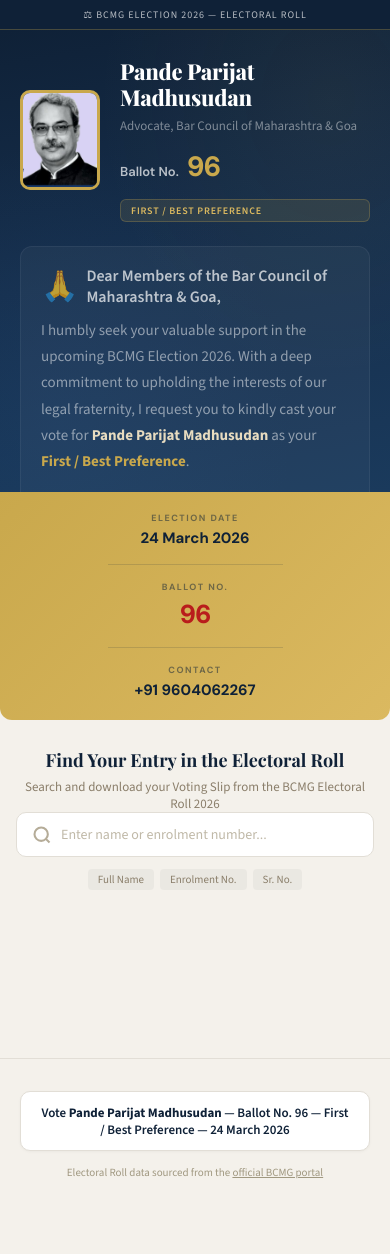
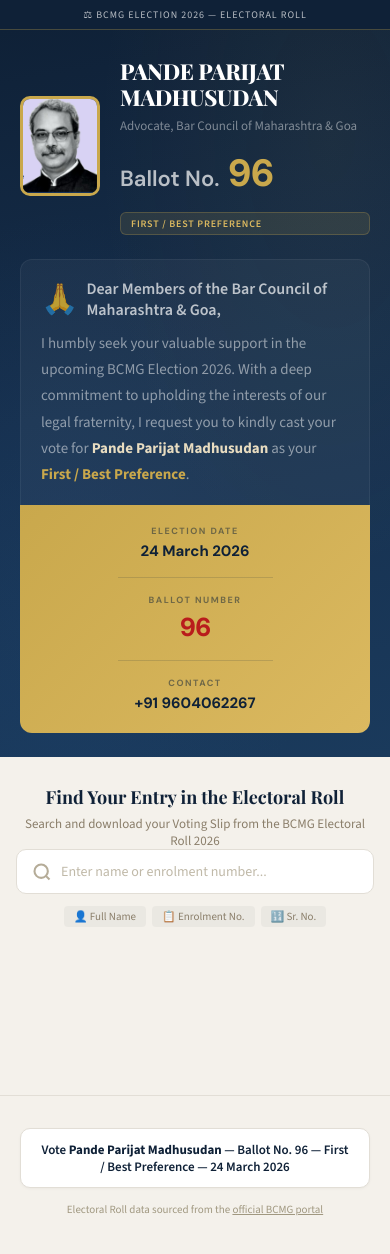
Before and after one commit to adityaspande1/bcmg-elections-2026-portal, a React (Vite) app: page /1 in a window 390 px wide. Shown: the top 1254 px of the page. Before the commit the page ends 1220 px from the top, so only its background shows below. Built offline with nearby package versions, Linux system fonts and the light colour scheme.

Commit message:
COlor Fix

```diff
--- a/src/components/GoldStrip.jsx
+++ b/src/components/GoldStrip.jsx
@@ -3,19 +3,19 @@
     <div className="gold-strip-wrapper">
       <div className="gold-strip">
         <div className="gold-strip-item">
-          <div className="gold-strip-label">Election Date</div>
+          <div className="gold-strip-label">ELECTION DATE</div>
           <div className="gold-strip-value">24 March 2026</div>
         </div>
         <div className="gold-strip-divider" />
         <div className="gold-strip-item">
-          <div className="gold-strip-label">Ballot No.</div>
+          <div className="gold-strip-label">BALLOT NUMBER</div>
           <div className="gold-strip-value gold-strip-ballot">
             {candidate.ballot_no}
           </div>
         </div>
         <div className="gold-strip-divider" />
         <div className="gold-strip-item">
-          <div className="gold-strip-label">Contact</div>
+          <div className="gold-strip-label">CONTACT</div>
           <div className="gold-strip-value">
             {candidate.mobile ? (
               <a
--- a/src/components/HeroSection.jsx
+++ b/src/components/HeroSection.jsx
@@ -9,7 +9,7 @@
     : parts[0].substring(0, 2).toUpperCase();
 }
 
-export default function HeroSection({ candidate }) {
+export default function HeroSection({ candidate, children }) {
   const [imgLoaded, setImgLoaded] = useState(false);
   const c = candidate;
   const displayName = c.display_name || c.name;
@@ -35,7 +35,7 @@
           />
         </div>
         <div className="candidate-info">
-          <h1 className="candidate-name">{displayName}</h1>
+          <h1 className="candidate-name">{displayName.toUpperCase()}</h1>
           <p className="candidate-title">{c.title}</p>
           <p className="candidate-ballot">
             {numLabel} <b>{c.ballot_no}</b>
@@ -55,6 +55,7 @@
           />
         </div>
       </div>
+      {children}
     </header>
   );
 }
--- a/src/components/SearchSection.jsx
+++ b/src/components/SearchSection.jsx
@@ -88,9 +88,9 @@
           )}
         </div>
         <div className="search-hints">
-          <span className="search-hint">Full Name</span>
-          <span className="search-hint">Enrolment No.</span>
-          <span className="search-hint">Sr. No.</span>
+          <span className="search-hint">👤 Full Name</span>
+          <span className="search-hint">📋 Enrolment No.</span>
+          <span className="search-hint">🔢 Sr. No.</span>
         </div>
       </div>
 
--- a/src/pages/CandidatePortal.jsx
+++ b/src/pages/CandidatePortal.jsx
@@ -14,8 +14,9 @@
   return (
     <>
       <TopBar />
-      <HeroSection candidate={CANDIDATE} />
-      <GoldStrip candidate={CANDIDATE} />
+      <HeroSection candidate={CANDIDATE}>
+        <GoldStrip candidate={CANDIDATE} />
+      </HeroSection>
       <SearchSection
         results={results}
         loading={loading}
--- a/src/styles/portal.css
+++ b/src/styles/portal.css
@@ -65,7 +65,7 @@
 /* ── Hero ── */
 .hero {
   background: linear-gradient(170deg, #0f2137 0%, #162f4d 50%, #1a3a5c 100%);
-  padding: 48px 24px 0;
+  padding: 48px 24px 0px;
   position: relative;
   overflow: hidden;
 }
@@ -157,7 +157,7 @@
 }
 .candidate-ballot {
   font-family: "DM Sans", sans-serif;
-  font-size: 20px;
+  font-size: 30px;
   font-weight: 600;
   color: rgba(255, 255, 255, 0.7);
   margin-top: 10px;
@@ -217,6 +217,7 @@
 .gold-strip-wrapper {
   max-width: 640px;
   margin: 0 auto;
+  padding-bottom: 24px;
   position: relative;
   z-index: 1;
 }
@@ -669,10 +670,10 @@
     font-size: 20px;
   }
   .candidate-ballot {
-    font-size: 13px !important;
+    font-size: 22px !important;
   }
   .candidate-ballot b {
-    font-size: 28px !important;
+    font-size: 38px !important;
   }
   .candidate-tagline-badge {
     font-size: 10px;
```
